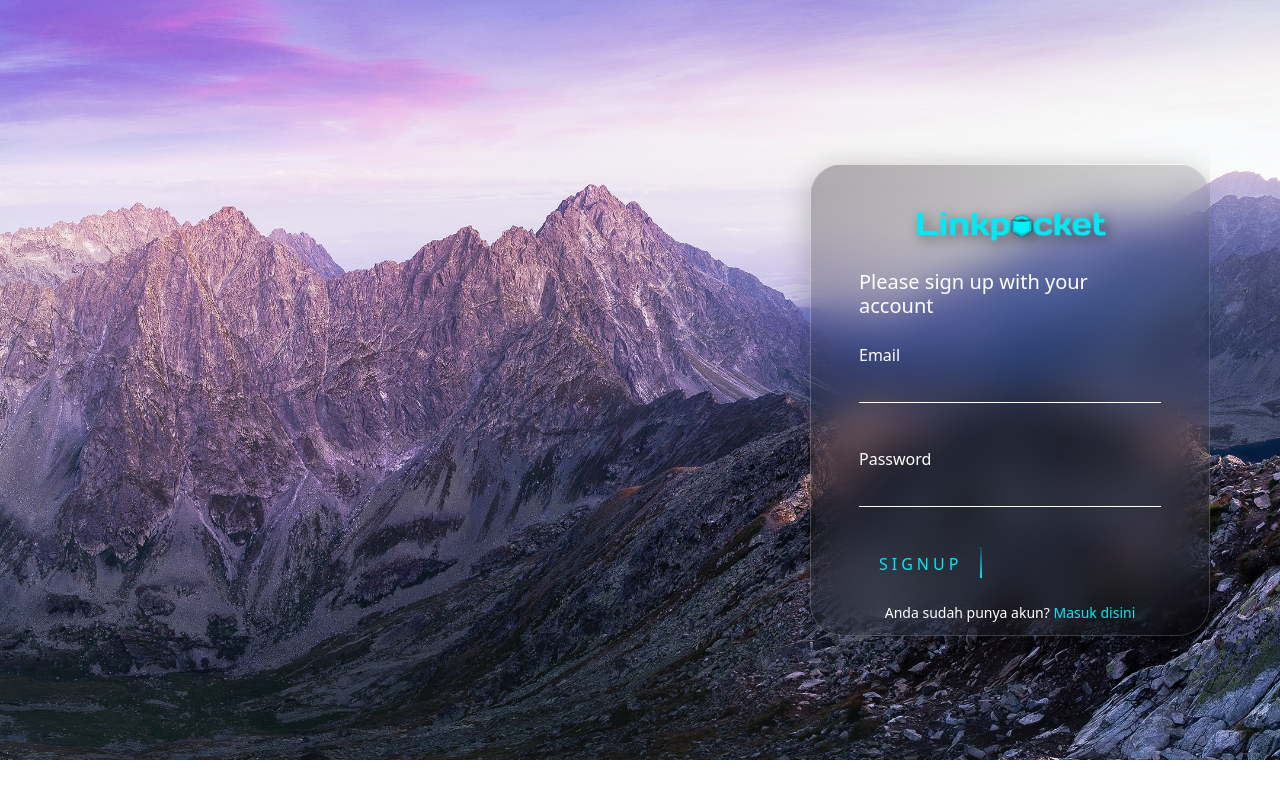
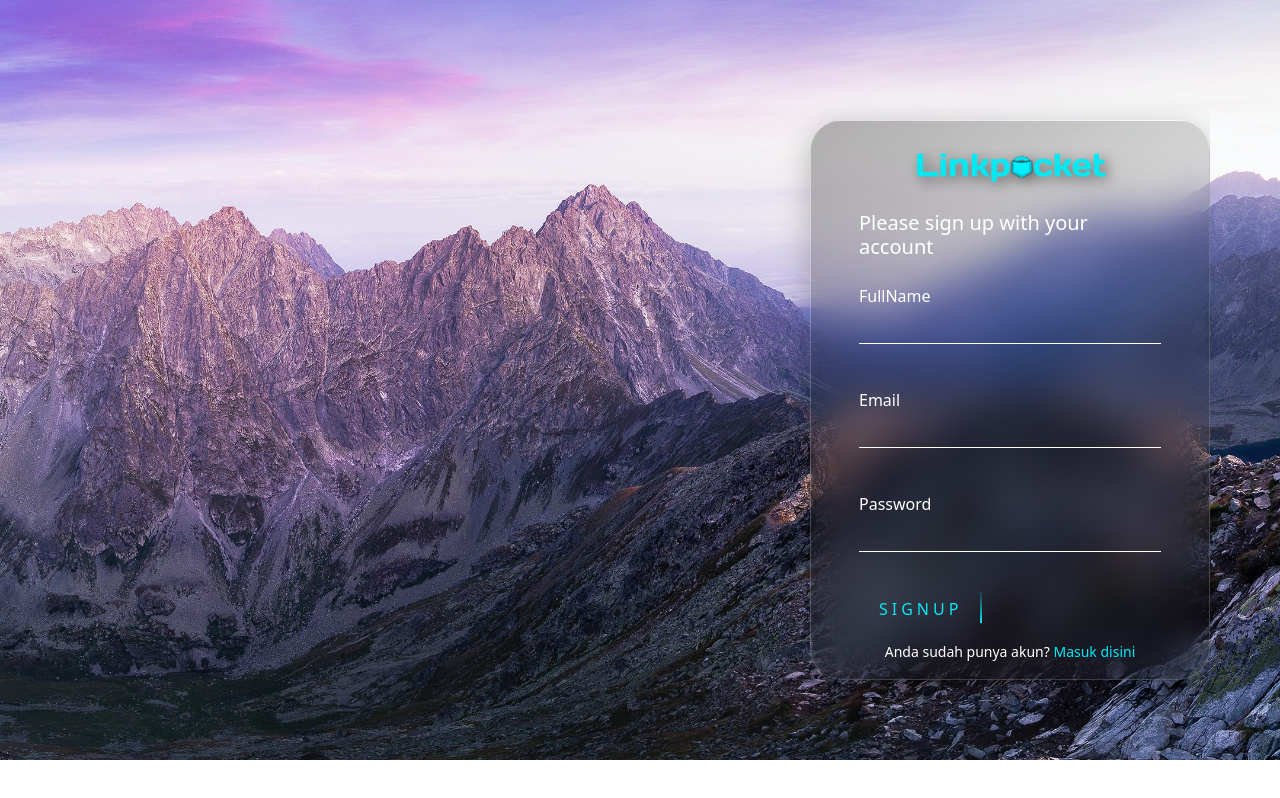
Before and after one commit to MaulanaIsmail26/linkpocket-fe, a Next.js app: page /auth/register in a window 1280 px wide. Built offline with nearby package versions, Linux system fonts and the light colour scheme.

Commit message:
[ADD] integration register feature to backend

```diff
--- /dev/null
+++ b/src/pages/api/register.js
@@ -0,0 +1,22 @@
+// Next.js API route support: https://nextjs.org/docs/api-routes/introduction
+import axios from "axios";
+
+export default function handler(req, res) {
+  try {
+    const { fullname, email, password } = req.body;
+    axios
+      .post(`${process.env.NEXT_PUBLIC_BACKEND_URL}/v1/auth/register`, {
+        fullname,
+        email,
+        password,
+      })
+      .then((response) => {
+        res.status(200).json(response?.data);
+      })
+      .catch((error) => {
+        res.status(400).json(error?.response?.data);
+      });
+  } catch (error) {
+    res.status(500).json("Internal server error");
+  }
+}
--- a/src/pages/auth/register.js
+++ b/src/pages/auth/register.js
@@ -1,10 +1,98 @@
 /* eslint-disable @next/next/no-img-element */
+import React from "react";
 import Head from "next/head";
 import style from "@/styles/pages/register.module.scss";
 import Image from "next/image";
 import Link from "next/link";
+import axios from "axios";
+import { setCookie, getCookie } from "cookies-next";
+import { useRouter } from "next/router";
 
 export default function Register() {
+  const router = useRouter();
+  const [fullname, setFullname] = React.useState("");
+  const [email, setEmail] = React.useState("");
+  const [password, setPassword] = React.useState("");
+  const [isLoading, setIsLoading] = React.useState(false);
+  const [error, setError] = React.useState(null);
+  const [errorFullname, setErrorFullname] = React.useState(null);
+  const [errorEmail, setErrorEmail] = React.useState(null);
+  const [errorPass, setErrorPass] = React.useState(null);
+  const [errFullname, setErrFullname] = React.useState(false);
+  const [errUserNotExist, setErrUserNotExist] = React.useState(false);
+  const [errEmail, setErrEmail] = React.useState(false);
+  const [errPassword, setErrPassword] = React.useState(false);
+  const [errPasswordNull, setErrPasswordNull] = React.useState(false);
+  const [success, setSuccess] = React.useState(false);
+  const [notif, setNotif] = React.useState(false);
+
+  const handleSubmit = async () => {
+    try {
+      setIsLoading(true);
+
+      const connect = await axios.post("/api/register", {
+        fullname,
+        email,
+        password,
+      });
+
+      setIsLoading(false);
+      setError(null);
+      setSuccess(true);
+      setErrEmail(false);
+      setErrUserNotExist(false);
+      setErrPassword(false);
+      setErrPasswordNull(false);
+      router.push("/auth/login");
+    } catch (error) {
+      console.log(error?.response?.data?.message?.message);
+      // error?.response?.data?.message?.username?.message
+      if (error?.response?.data?.messages?.fullname?.message) {
+        setErrorFullname(
+          error?.response?.data?.messages?.fullname?.message ??
+            "Something wrong in our server"
+        );
+        setErrFullname(true);
+        setErrEmail(false);
+        setErrUserNotExist(false);
+        setErrPassword(false);
+        setErrPasswordNull(false);
+      } else if (error?.response?.data?.messages?.email?.message) {
+        setErrorEmail(
+          error?.response?.data?.messages?.email?.message ??
+            "Something wrong in our server"
+        );
+        setErrEmail(true);
+        setErrFullname(false);
+        setErrUserNotExist(false);
+        setErrPassword(false);
+        setErrPasswordNull(false);
+      } else if (error?.response?.data?.messages?.password?.message) {
+        setErrorPass(
+          error?.response?.data?.messages?.password?.message ??
+            "Something wrong in our server"
+        );
+        setErrPasswordNull(true);
+        setErrFullname(false);
+        setErrPassword(false);
+        setErrUserNotExist(false);
+        setErrEmail(false);
+      } else if (error?.response?.data?.messages == "User already registered") {
+        setError(
+          error?.response?.data?.messages ?? "Something wrong in our server"
+        );
+        setErrUserNotExist(true);
+        setErrFullname(false);
+        setErrEmail(false);
+        setErrPasswordNull(false);
+        setErrPassword(false);
+      } else {
+        ("Something wrong in our server");
+      }
+      setIsLoading(false);
+    }
+  };
+
   return (
     <>
       <Head>
@@ -69,22 +157,78 @@ export default function Register() {
                       </form> */}
                       <form>
                         <div className={`mb-4 ${style.userbox}`}>
-                          <input type="text" name="" required="" />
+                          <input
+                            type="text"
+                            name=""
+                            required=""
+                            onChange={(e) => setFullname(e.target.value)}
+                            onKeyDown={(event) => {
+                              if (event.key === "Enter") {
+                                handleSubmit;
+                              }
+                            }}
+                          />
+                          <label>FullName</label>
+                          {errFullname ? (
+                            <p className="mt-1">{`!${errorFullname}`}</p>
+                          ) : null}
+                        </div>
+                        <div className={`mb-4 ${style.userbox}`}>
+                          <input
+                            type="email"
+                            name=""
+                            required=""
+                            onChange={(e) => setEmail(e.target.value)}
+                            onKeyDown={(event) => {
+                              if (event.key === "Enter") {
+                                handleSubmit;
+                              }
+                            }}
+                          />
                           <label>Email</label>
+                          {errUserNotExist ? (
+                            <p className="mt-1">{`!${error}`}</p>
+                          ) : null}
+                          {errEmail ? (
+                            <p className="mt-1">{`!${errorEmail}`}</p>
+                          ) : null}
                         </div>
                         <div className={`${style.userbox}`}>
-                          <input type="password" name="" required="" />
+                          <input
+                            type="password"
+                            name=""
+                            required=""
+                            onChange={(e) => setPassword(e.target.value)}
+                            onKeyDown={(event) => {
+                              if (event.key === "Enter") {
+                                handleSubmit;
+                              }
+                            }}
+                          />
                           <label>Password</label>
+                          {/* {errPassword ? (
+                            <p className="mt-1">{`!${error}`}</p>
+                          ) : null} */}
+                          {errPasswordNull ? (
+                            <p className="mt-1">{`!${errorPass}`}</p>
+                          ) : null}
                         </div>
                         <div className={`row ${style.areaSignUpAndLogin}`}>
                           <div className={`col-12`}>
-                            <a href="" className={`${style.btnSignUp}`}>
+                            <button
+                              className={`${style.btnSignUp}`}
+                              onClick={() => {
+                                handleSubmit();
+                                setNotif(true);
+                              }}
+                              disabled={isLoading}
+                            >
                               <span></span>
                               <span></span>
                               <span></span>
                               <span></span>
-                              SignUp
-                            </a>
+                              {isLoading ? "Loading..." : "SIGNUP"}
+                            </button>
                             <p className={`text-center ${style.textLogin}`}>
                               Anda sudah punya akun?{" "}
                               <Link
@@ -104,6 +248,16 @@ export default function Register() {
               </div>
             </div>
           </div>
+          {/* {notif ? (
+            <div className={`${style.notification}`}>
+              <p>Maulana Ismail</p>
+              <span className={`${style.notificationProgress}`}></span>
+            </div>
+          ) : null} */}
+          {/* <div className={`${style.notification}`}>
+            <p>Maulana Ismail</p>
+            <span className={`${style.notificationProgress}`}></span>
+          </div> */}
         </section>
       </main>
     </>
--- a/src/styles/pages/register.module.scss
+++ b/src/styles/pages/register.module.scss
@@ -18,7 +18,7 @@
 
       .cardFormRegister {
         width: 400px;
-        height: 472px;
+        height: 560px;
         background: linear-gradient(135deg, rgba(0, 0, 0, 0.28), rgba(255, 255, 255, 0));
         -webkit-backdrop-filter: blur(20px);
         backdrop-filter: blur(20px);
@@ -29,7 +29,7 @@
         .titleCard {
           .iconApp {
             filter: drop-shadow(4px 4px 7px rgba(0, 0, 0, 0.5));
-            margin: 20px 0 10px 0;
+            margin: 5px 0 10px 0;
           }
 
           h5 {
@@ -67,6 +67,17 @@
 
           .userbox {
             position: relative;
+            height: 80px;
+
+            p {
+                background-color: #03e9f4;
+                color: red;
+                font-weight: 500;
+                font-size: 13px;
+                padding: 0 5px 2px 5px;
+                border-radius: 3px;
+                width: max-content;
+              }
 
             input {
               width: 100%;
@@ -74,7 +85,7 @@
               margin-top: 15px;
               font-size: 16px;
               color: #fff;
-              margin-bottom: 30px;
+              // margin-bottom: 30px;
               border: none;
               border-bottom: 1px solid #fff;
               outline: none;
@@ -134,7 +145,10 @@
               overflow: hidden;
               transition: .5s;
               margin-top: 10px;
-              letter-spacing: 4px
+              letter-spacing: 4px;
+              background-color: transparent;
+              border: 0;
+              box-shadow: none;
             }
 
             .btnSignUp:hover {
@@ -254,5 +268,52 @@
         }
       }
     }
+
+    // .notification {
+    //   position: absolute;
+    //   bottom: 50px;
+    //   left: 50px;
+    //   width: max-content;
+    //   padding: 20px 15px;
+    //   border-radius: 4px;
+    //   background-color: #141619;
+    //   color: #f6f5f9;
+    //   box-shadow: 0 1px 10px rgba(0, 0, 0, 0.1);
+    //   transform: translateY(30px);
+    //   opacity: 0;
+    //   visibility: hidden;
+    //   animation: fade-in 4s linier forwards;
+
+    //   .notificationProgress {
+    //     position: absolute;
+    //     left: 5px;
+    //     bottom: 5px;
+    //     width: calc(100% - 10%);
+    //     height: 3px;
+    //     transform: scaleX(0);
+    //     transform-origin: left;
+    //     background-image: linear-gradient(to right, #539bdb, #3250bf);
+    //     border-radius: inherit;
+    //     animation: load 3s 0.25s linear forwards;
+    //   }
+    // }
+
+    // @keyframes fade-in {
+    //   5% {
+    //     opacity: 1;
+    //     visibility: visible;
+    //     transform: translateY(0);
+    //   }
+    //   90% {
+    //     opacity: 1;
+    //     transform: translateY();
+    //   }
+    // }
+
+    // @keyframes load {
+    //   to {
+    //     transform: scaleX(1);
+    //   }
+    // }
   }
 }
```
